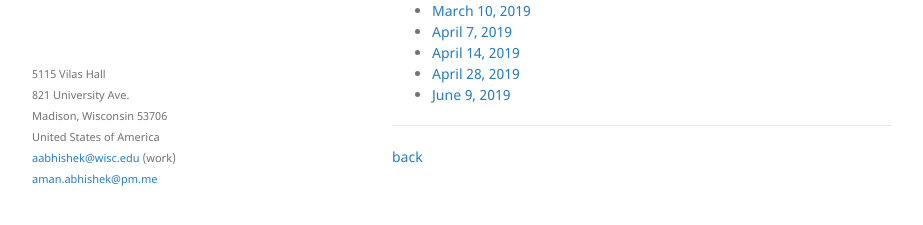
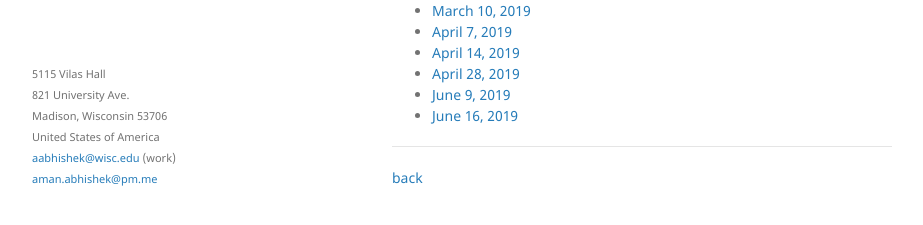
Before and after one commit to aman-abhishek/aman-abhishek.github.io, a Jekyll site: the page built from radio.md, in a window 1280 px wide and 924 px high. Shown: the part 666-891 px from the top of the window, without its empty margins (178-1101 px from the left). Built offline with Jekyll 4.4.1, drawn with Linux system fonts in a browser that asks for light colours; our own code applies the rules of GitHub Pages for plain Markdown files.

Commit message:
all asia-region stories

```diff
--- a/radio.md
+++ b/radio.md
@@ -31,6 +31,7 @@ Below are the recordings of the episodes of *World View* that I have contributed
 * [April 14, 2019](https://www.dropbox.com/s/9guliuxlwf9r9a5/April%2014%202019.mp3)
 * [April 28, 2019](https://www.dropbox.com/s/451d497wcpw03yd/April%2028%202019.mp3)
 * [June 9, 2019](https://www.dropbox.com/s/mhipohboick13yt/June%209%202019.mp3)
+* [June 16, 2019](https://www.dropbox.com/s/byhvezdfefz4jt2/June%2016%202019.mp3)
 
 ----------------------------------------------------------------------------------------
 
```
